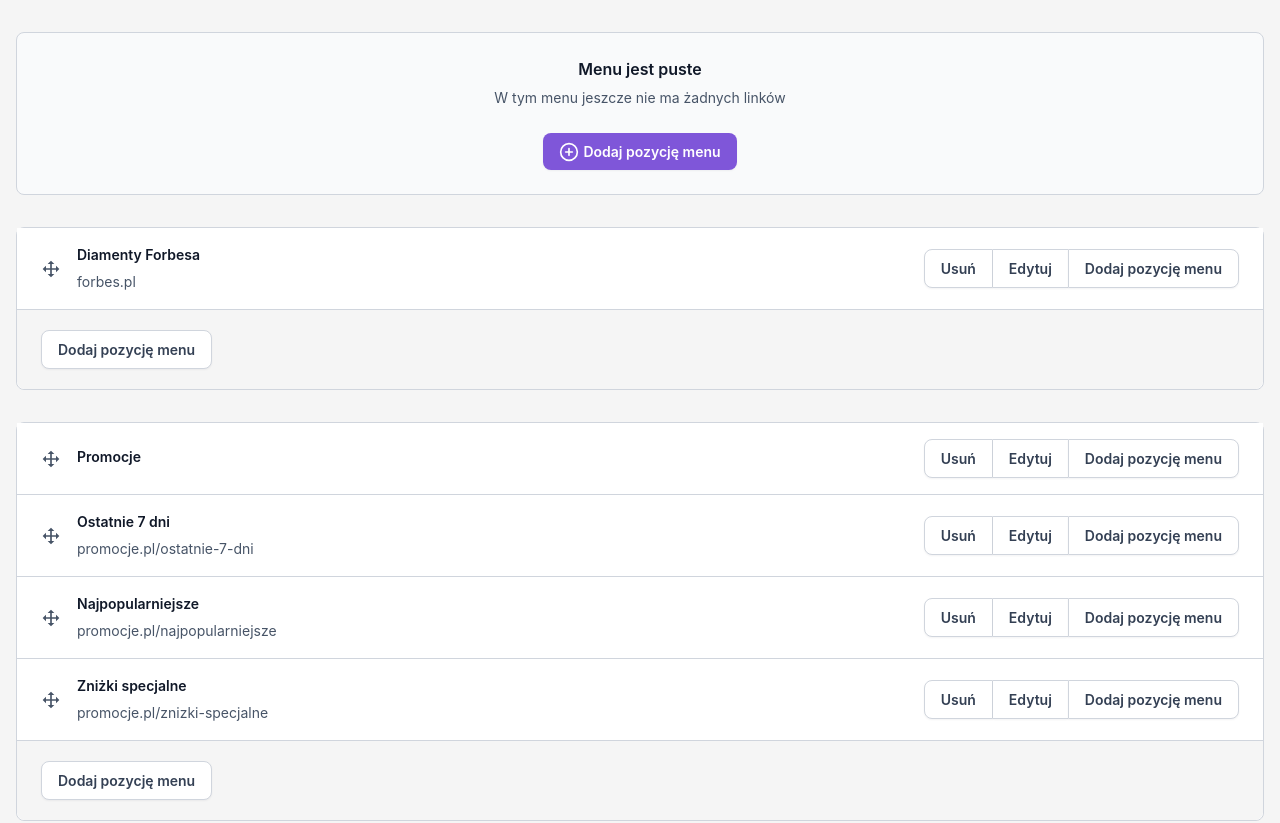
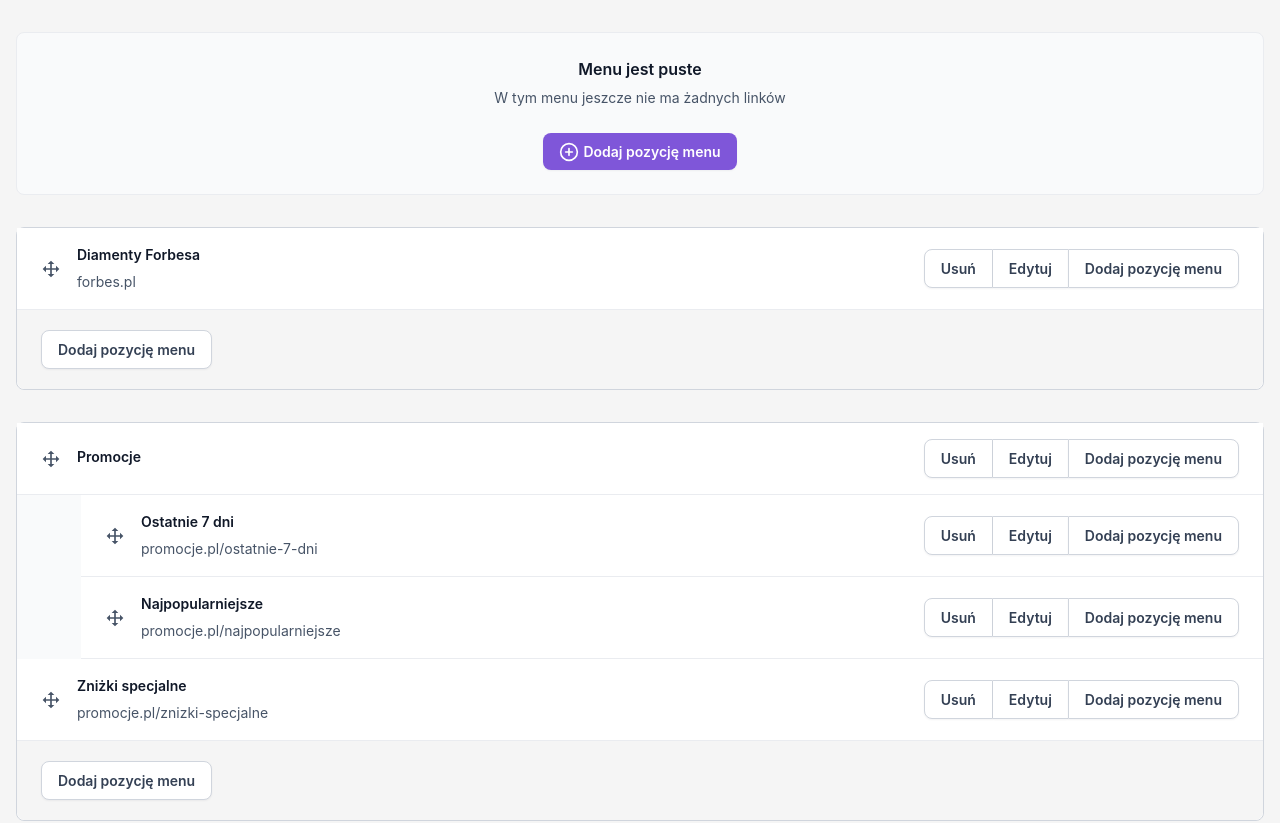
Before and after one commit to SebastianJedrak/droplo-recruitment-task, a Next.js app: page / in a window 1280 px wide. Shown: the top 823 px of the page. Built offline with nearby package versions, Linux system fonts and the light colour scheme.

Commit message:
style(global): added secondary borders

```diff
--- a/src/components/AddMenuItem.tsx
+++ b/src/components/AddMenuItem.tsx
@@ -9,7 +9,7 @@ const AddMenuItem: React.FC = () => {
   const { addNewMenu } = useAppContext();
 
   return (
-    <Card backgroundColor="gray">
+    <Card backgroundColor="gray" border="secondary">
       <div className="flex flex-col items-center my-6">
         <div className="mb-6">
           <h3 className="mb-1 text-center">Menu jest puste</h3>
--- a/src/components/MenuCard.tsx
+++ b/src/components/MenuCard.tsx
@@ -37,7 +37,7 @@ const MenuCard: React.FC<MenuCardType> = ({ menu }) => {
           />
         </div>
         {filteredMenuForms.length > 0 && (
-          <div className="p-4 border-t bg-gray-100 border-gray-300 space-y-4">
+          <div className="p-4  bg-gray-100 space-y-4">
             {filteredMenuForms.map((menuForm) => (
               <EditMenuItem
                 key={menuForm.id}
--- a/src/components/MenuItem.tsx
+++ b/src/components/MenuItem.tsx
@@ -12,7 +12,7 @@ interface MenuItemProps {
   depth?: number;
 }
 
-const MenuItem: React.FC<MenuItemProps> = ({ menuItem, depth = 0 }) => {
+const MenuItem: React.FC<MenuItemProps> = ({ menuItem, depth = 1 }) => {
   const { newMenuForms, addNewMenu, deleteMenuItem } = useAppContext();
 
   const filteredMenuForms = newMenuForms.filter(
@@ -45,7 +45,7 @@ const MenuItem: React.FC<MenuItemProps> = ({ menuItem, depth = 0 }) => {
       <div>
         <div
           ref={setNodeRefDroppable}
-          className={`flex items-center justify-between border-b border-gray-300 px-6 py-4 ${
+          className={`flex items-center justify-between border-b border-gray-200 px-6 py-4 ${
             isOver && "border-b-2 border-purple-700"
           }`}
         >
@@ -89,7 +89,7 @@ const MenuItem: React.FC<MenuItemProps> = ({ menuItem, depth = 0 }) => {
         </div>
 
         {!isDragging && filteredMenuForms.length > 0 && (
-          <div className="py-5 pr-6 pl-16  border-b bg-gray-50 border-gray-300 space-y-4">
+          <div className="py-5 pr-6 pl-16  border-b bg-gray-50 border-gray-200 space-y-4">
             {filteredMenuForms.map((menuForm) => (
               <EditMenuItem
                 key={menuForm.id}
--- a/src/components/UI/Card.tsx
+++ b/src/components/UI/Card.tsx
@@ -3,15 +3,23 @@ import React from "react";
 interface CardProps {
   children: React.ReactNode;
   backgroundColor: "white" | "gray" | "transparent";
+  border?: "primary" | "secondary";
 }
 
-const Card: React.FC<CardProps> = ({ backgroundColor, children }) => {
+const Card: React.FC<CardProps> = ({
+  backgroundColor,
+  children,
+  border = "primary",
+}) => {
   return (
     <div
       className={`
       ${backgroundColor === "white" && "bg-white"}
       ${backgroundColor === "gray" && "bg-gray-50"}
-      rounded-lg border border-gray-300`}
+      rounded-lg border
+      ${border === "primary" && "border-gray-300"}
+      ${border === "secondary" && "border-gray-200"}
+      `}
     >
       {children}
     </div>
```
